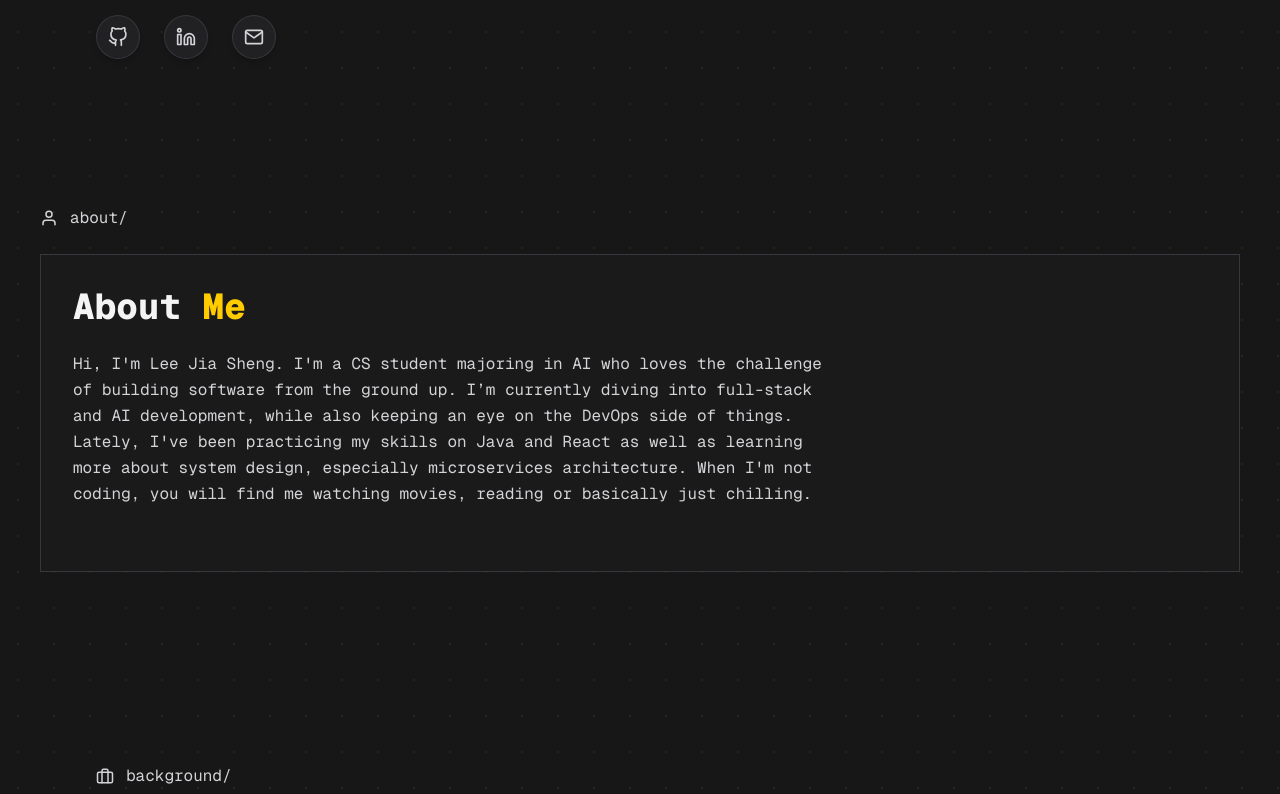
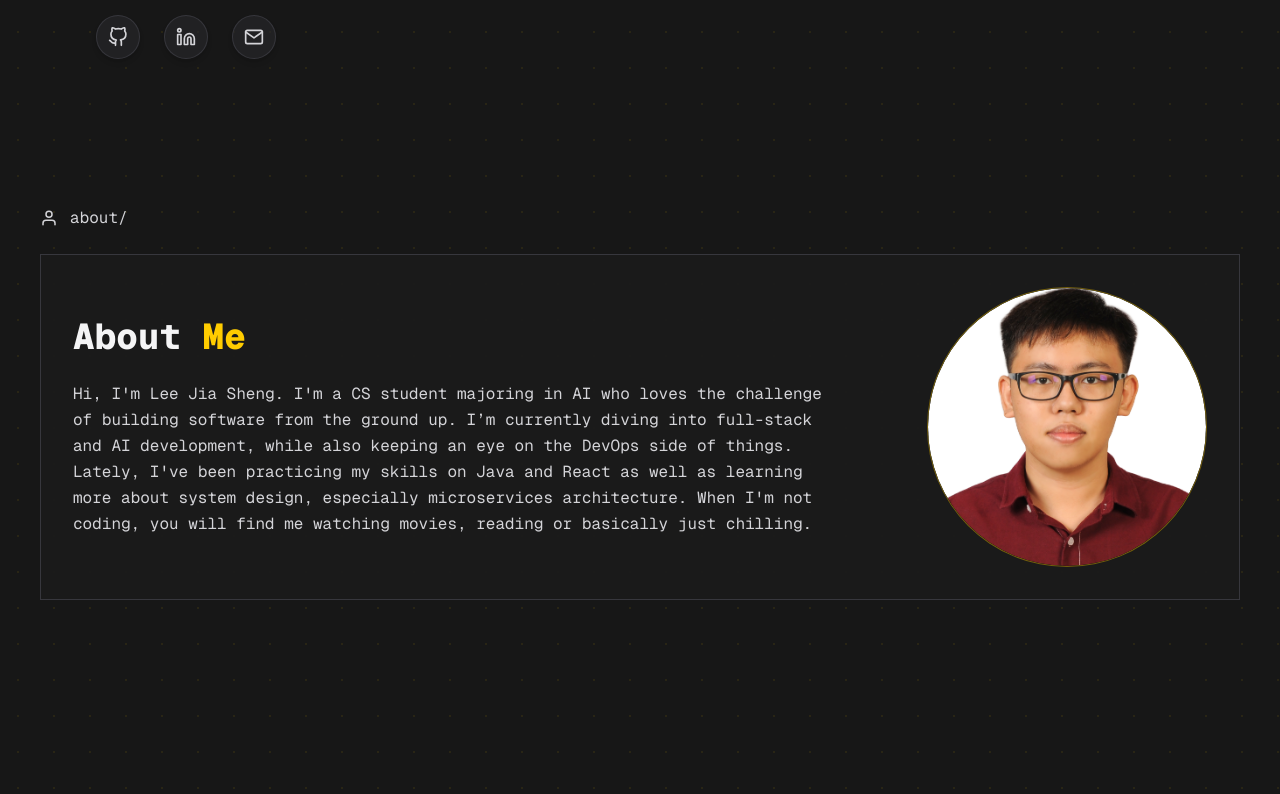
Before and after one commit to JSLee0920/my-portfolio, a Next.js app: page / in a window 1280 px wide. Shown: the part 634-1428 px from the top of the page. Built offline with nearby package versions, Linux system fonts and the light colour scheme.

Commit message:
feat: add profile photo

```diff
--- a/src/app/components/sections/About.tsx
+++ b/src/app/components/sections/About.tsx
@@ -1,25 +1,40 @@
+import Image from "next/image";
+import { FiUser } from "react-icons/fi";
 import { PortfolioCard } from "../PortfolioCard";
 import { SectionLabel } from "../SectionLabel";
-import { FiUser } from "react-icons/fi";
 
 export const About = () => {
   return (
     <section id="about" className="px-6 pt-10 pb-24 sm:px-12 md:px-10">
       <div className="mx-auto w-full max-w-7xl">
         <SectionLabel icon={FiUser}>about</SectionLabel>
-        <PortfolioCard>
-          <h2 className="mb-6 text-4xl font-extrabold text-zinc-100">
-            About <span className="text-terminal-yellow">Me</span>
-          </h2>
-          <p className="mb-8 max-w-3xl leading-relaxed text-zinc-300">
-            Hi, I'm Lee Jia Sheng. I'm a CS student majoring in AI who loves the
-            challenge of building software from the ground up. I’m currently
-            diving into full-stack and AI development, while also keeping an eye
-            on the DevOps side of things. Lately, I've been practicing my skills
-            on Java and React as well as learning more about system design,
-            especially microservices architecture. When I'm not coding, you will
-            find me watching movies, reading or basically just chilling.
-          </p>
+        <PortfolioCard className="grid gap-10 md:grid-cols-[minmax(0,1fr)_280px] md:items-center">
+          <div>
+            <h2 className="mb-6 text-4xl font-extrabold text-zinc-100">
+              About <span className="text-terminal-yellow">Me</span>
+            </h2>
+            <p className="mb-0 max-w-3xl leading-relaxed text-zinc-300">
+              Hi, I'm Lee Jia Sheng. I'm a CS student majoring in AI who loves
+              the challenge of building software from the ground up. I’m
+              currently diving into full-stack and AI development, while also
+              keeping an eye on the DevOps side of things. Lately, I've been
+              practicing my skills on Java and React as well as learning more
+              about system design, especially microservices architecture. When
+              I'm not coding, you will find me watching movies, reading or
+              basically just chilling.
+            </p>
+          </div>
+
+          <div className="mx-auto w-full max-w-64 overflow-hidden rounded-full border border-terminal-yellow/40 bg-zinc-950/40 md:max-w-none">
+            <Image
+              src="/profile-pic.jpg"
+              alt="Lee Jia Sheng"
+              width={2540}
+              height={3556}
+              className="aspect-square h-auto w-full rounded-full object-cover object-center"
+              priority
+            />
+          </div>
         </PortfolioCard>
       </div>
     </section>
```
Also changed, not shown: public/profile-pic.jpg (added).
